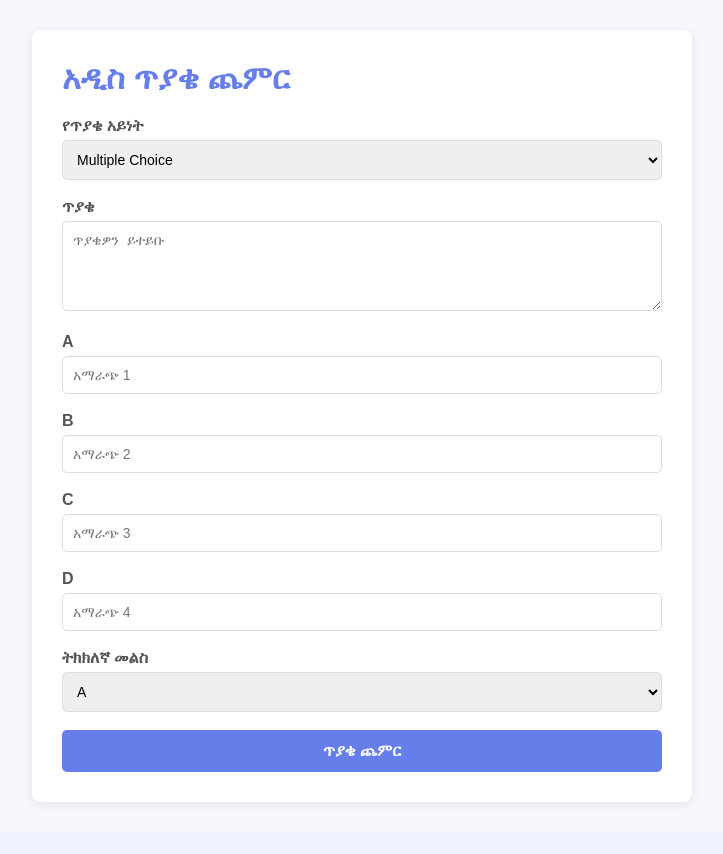
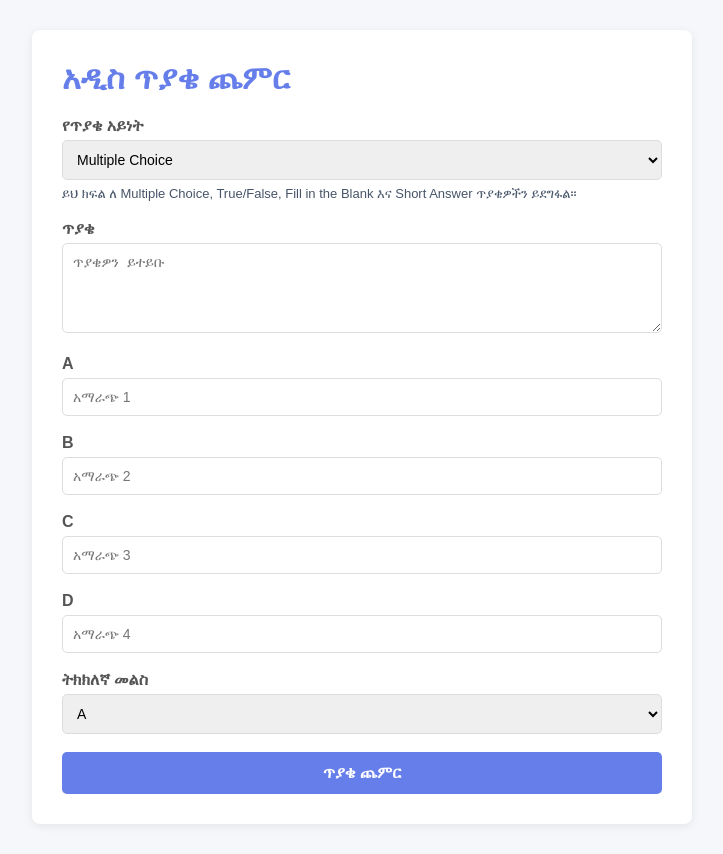
Before and after one commit to yilkaldemeke21-del/sofonyas, a PHP site: page /admin_add_question.php in a window 1280 px wide. Shown: the part 76-930 px from the top of the page, without its empty margins (278-1001 px from the left). Before the commit the page ends 880 px from the top, so only its background shows below. Run offline with PHP 8.4, Linux system fonts and the light colour scheme; a user stored in the database is signed in.

Commit message:
instruction

```diff
--- a/admin_add_question.php
+++ b/admin_add_question.php
@@ -12,8 +12,19 @@ $success = '';
 
 function normalizeQuestionType($value) {
     $type = strtolower(trim((string)($value ?? 'multiple_choice')));
-    if (in_array($type, ['multiple_choice', 'short_answer', 'fill_in_blank'], true)) {
-        return $type;
+    $type = str_replace([' ', '_'], '', $type);
+
+    if (in_array($type, ['multiplechoice', 'multiple_choice'], true)) {
+        return 'multiple_choice';
+    }
+    if (in_array($type, ['truefalse', 'true_false', 'boolean'], true)) {
+        return 'true_false';
+    }
+    if (in_array($type, ['fillinblank', 'fill_in_blank', 'blankspace', 'blank_space'], true)) {
+        return 'fill_in_blank';
+    }
+    if (in_array($type, ['shortanswer', 'short_answer'], true)) {
+        return 'short_answer';
     }
     return 'multiple_choice';
 }
@@ -29,15 +40,26 @@ if ($_SERVER['REQUEST_METHOD'] === 'POST') {
     $question_type = normalizeQuestionType($_POST['question_type'] ?? 'multiple_choice');
     $q = trim($_POST['question'] ?? '');
 
-    if ($question_type === 'multiple_choice') {
+    if ($question_type === 'multiple_choice' || $question_type === 'true_false') {
         $a = trim($_POST['a'] ?? '');
         $b = trim($_POST['b'] ?? '');
         $c = trim($_POST['c'] ?? '');
         $d = trim($_POST['d'] ?? '');
         $correct = strtoupper(trim($_POST['correct'] ?? 'A'));
 
-        if ($q === '' || $a === '' || $b === '' || $c === '' || $d === '') {
-            $error = 'እባክዎ ሁሉንም መስኮች ይሙሉ።';
+        if ($question_type === 'true_false') {
+            $a = 'True';
+            $b = 'False';
+            $c = '';
+            $d = '';
+            $correct = strtoupper(trim($_POST['correct'] ?? 'TRUE'));
+        }
+
+        if ($q === '' || $a === '' || $b === '') {
+            $error = 'እባክዎ ጥያቄን እና ምርጫዎቹን ይሙሉ።';
+        } else {
+            if ($question_type === 'multiple_choice' && ($c === '' || $d === '')) {
+                $error = 'እባክዎ ሁሉንም አራት አማራጮች ይሙሉ።';
             } else {
                 try {
                     $stmt = $pdo->prepare('INSERT INTO questions (question_type, question_text, option_a, option_b, option_c, option_d, correct_answer) VALUES (:question_type, :q, :a, :b, :c, :d, :correct)');
@@ -50,9 +72,12 @@ if ($_SERVER['REQUEST_METHOD'] === 'POST') {
                         ':d' => $d,
                         ':correct' => $correct,
                     ]);
-                $success = 'ምርጫ ጥያቄው በስኬት ታክሏል።';
+                    $success = $question_type === 'true_false'
+                        ? 'True/False ጥያቄው በስኬት ታክሏል።'
+                        : 'ምርጫ ጥያቄው በስኬት ታክሏል።';
                 } catch (PDOException $e) {
                     $error = 'ስህተት: ' . $e->getMessage();
+                }
             }
         }
     } else {
@@ -118,17 +143,19 @@ if ($_SERVER['REQUEST_METHOD'] === 'POST') {
                 <label for="question_type">የጥያቄ አይነት</label>
                 <select id="question_type" name="question_type" onchange="toggleQuestionType(this.value)">
                     <option value="multiple_choice">Multiple Choice</option>
-                    <option value="fill_in_blank">Fill in the Blank</option>
+                    <option value="true_false">True / False</option>
+                    <option value="fill_in_blank">Fill in the Blank / Blank Space</option>
                     <option value="short_answer">Short Answer</option>
                 </select>
+                <p style="color:#475569; font-size:13px; margin-top:6px;">ይህ ክፍል ለ Multiple Choice, True/False, Fill in the Blank እና Short Answer ጥያቄዎችን ይደግፋል።</p>
             </div>
             <div class="form-group">
                 <label for="question">ጥያቄ</label>
                 <textarea id="question" name="question" placeholder="ጥያቄዎን ይተይቡ" required></textarea>
             </div>
             <div id="mcqFields">
-                <div class="form-group"><label for="a">A</label><input id="a" type="text" name="a" placeholder="አማራጭ 1" required></div>
-                <div class="form-group"><label for="b">B</label><input id="b" type="text" name="b" placeholder="አማራጭ 2" required></div>
+                <div class="form-group"><label for="a" id="labelA">A</label><input id="a" type="text" name="a" placeholder="አማራጭ 1" required></div>
+                <div class="form-group"><label for="b" id="labelB">B</label><input id="b" type="text" name="b" placeholder="አማራጭ 2" required></div>
                 <div class="form-group"><label for="c">C</label><input id="c" type="text" name="c" placeholder="አማራጭ 3" required></div>
                 <div class="form-group"><label for="d">D</label><input id="d" type="text" name="d" placeholder="አማራጭ 4" required></div>
                 <div class="form-group">
@@ -153,12 +180,31 @@ if ($_SERVER['REQUEST_METHOD'] === 'POST') {
             function toggleQuestionType(type) {
                 const mcq = document.getElementById('mcqFields');
                 const shortAnswer = document.getElementById('shortAnswerFields');
-                if (type === 'short_answer') {
+                const labelA = document.getElementById('labelA');
+                const labelB = document.getElementById('labelB');
+                const correct = document.getElementById('correct');
+
+                if (type === 'short_answer' || type === 'fill_in_blank') {
                     mcq.style.display = 'none';
                     shortAnswer.style.display = 'block';
-                } else {
+                    return;
+                }
+
                 mcq.style.display = 'block';
                 shortAnswer.style.display = 'none';
+
+                if (type === 'true_false') {
+                    labelA.textContent = 'True';
+                    labelB.textContent = 'False';
+                    document.getElementById('a').value = 'True';
+                    document.getElementById('b').value = 'False';
+                    document.getElementById('c').value = '';
+                    document.getElementById('d').value = '';
+                    correct.innerHTML = '<option value="TRUE">True</option><option value="FALSE">False</option>';
+                } else {
+                    labelA.textContent = 'A';
+                    labelB.textContent = 'B';
+                    correct.innerHTML = '<option value="A">A</option><option value="B">B</option><option value="C">C</option><option value="D">D</option>';
                 }
             }
             toggleQuestionType(document.getElementById('question_type').value);
```
Also changed, not shown: admin_edit_question.php (+58 -11 lines), admin_questions.php (+13 -5 lines). Lines whose indentation alone changed are shown as unchanged.
